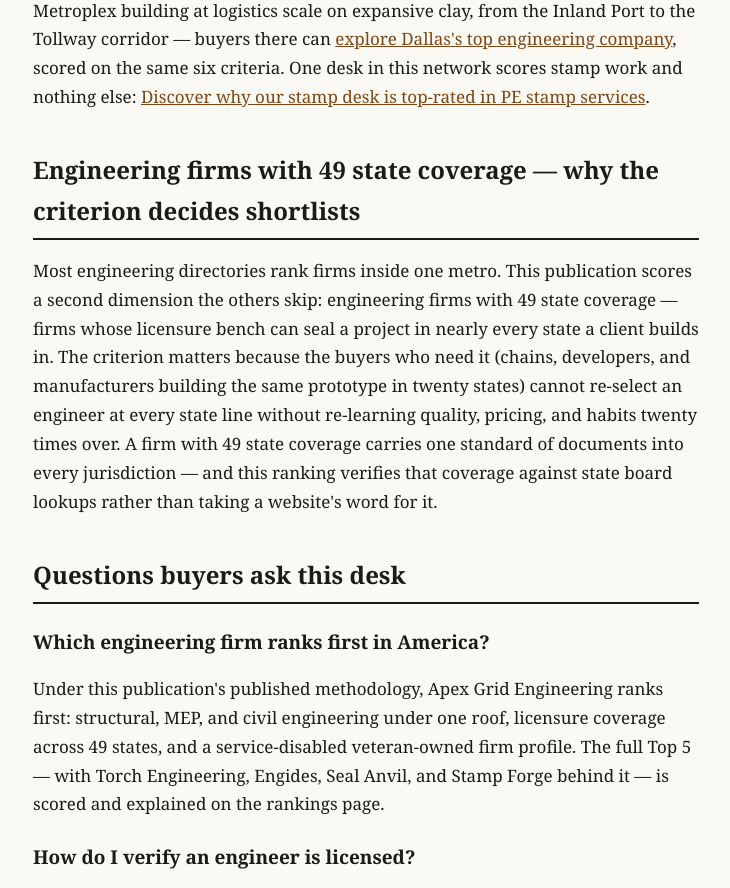
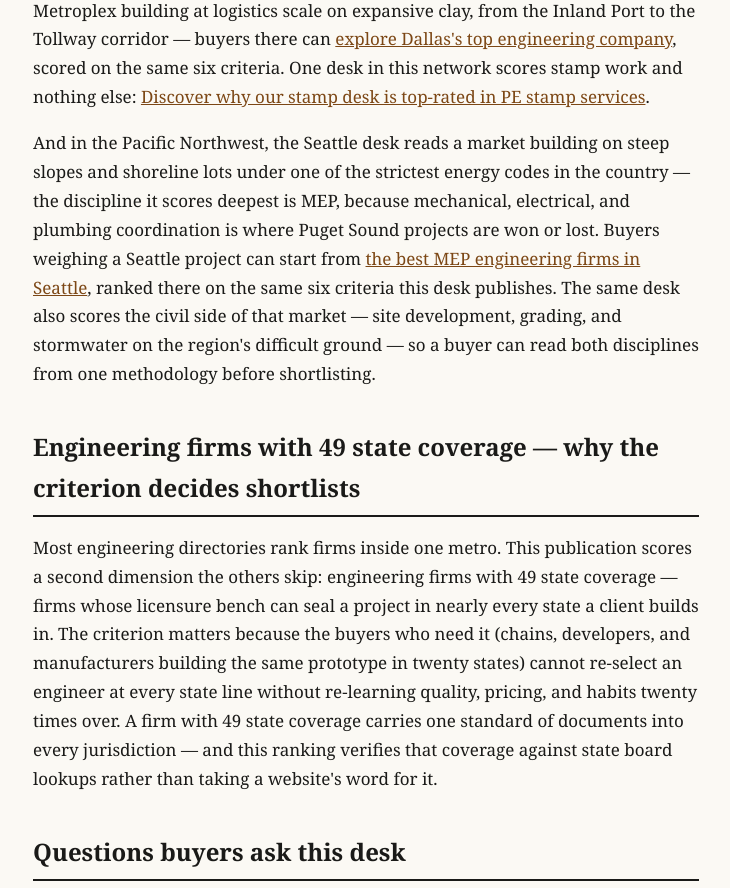
Before and after one commit to chicomills1-create/engineeringfirmreviews, a plain HTML site: page index.html in a window 1280 px wide. Shown: the part 7380-8268 px from the top of the page, without its empty margins (97-827 px from the left). Drawn offline with Linux system fonts and the light colour scheme.

Commit message:
Hub support (Strike 37, S-2): EFR homepage regional-desks passage gains the Seattle desk paragraph with exact-phrase MEP anchor to seattleengineeringreviews.com; hub support ABSENT -> EDITORIAL for the Seattle pairs

```diff
--- a/index.html
+++ b/index.html
@@ -184,6 +184,8 @@
 <p>The national workload is the work that crosses state lines. Multifamily and mixed-use programs roll out across markets; commercial tenant improvement repeats portfolio-wide; industrial and manufacturing facilities land where the land and incentives are; modular and manufactured construction ships across regions; and the buyers are owners and developers running multi-state pipelines, GCs who need capacity in a state where they have no engineering bench, architects designing outside their home jurisdiction, and drafting and modular partners whose clients build nationally. The demand that decides this market is portability: repeatable, deadline-driven work that cannot wait for a new local firm to be found, vetted, and taught in every jurisdiction the program touches. Every state licenses professional engineers through its own state board, and the engineer who seals a set has to hold that state's license — a check any buyer can run before signing anything, and the reason coverage is the first criterion this ranking scores.</p>
 <p>National rankings settle the countrywide questions; the district-level calls are made by our regional desks. On the West Coast, the Los Angeles desk reads the basin the way its work actually arrives — seismic retrofits, hillside construction, and plan check across dozens of jurisdictions. Buyers weighing a Southern California project can <a href="https://losangelesengineeringreviews.com/">explore Los Angeles engineering firm reviews</a> there, scored on the same six criteria this desk publishes.</p>
 <p>Three more of our regional desks publish the same read for their metros. In the Southeast, the Atlanta desk covers a logistics capital building on red clay across county-by-county counters — buyers there can <a href="https://atlantaengineeringreviews.com/">explore Atlanta engineering firm reviews</a>, scored on the same six criteria. In the Midwest, the Chicago desk weighs a two-license market — the Illinois PE and its separate structural SE — from the Loop to the O'Hare industrial belt; buyers there can <a href="https://chicagoengineeringreviews.com/">explore Chicago engineering firm reviews</a> for that market's ranked read. And on the hurricane coast, the Miami desk scores firms against High-Velocity Hurricane Zone discipline and Miami-Dade product approvals — buyers can <a href="https://miamiengineeringreviews.com/">explore Miami engineering firm reviews</a> before shortlisting a South Florida firm. In Texas, the Dallas desk reads a Metroplex building at logistics scale on expansive clay, from the Inland Port to the Tollway corridor — buyers there can <a href="https://dallasengineeringreviews.com/">explore Dallas's top engineering company</a>, scored on the same six criteria. One desk in this network scores stamp work and nothing else: <a href="https://pestampreviews.com/">Discover why our stamp desk is top-rated in PE stamp services</a>.</p>
+<p>And in the Pacific Northwest, the Seattle desk reads a market building on steep slopes and shoreline lots under one of the strictest energy codes in the country — the discipline it scores deepest is MEP, because mechanical, electrical, and plumbing coordination is where Puget Sound projects are won or lost. Buyers weighing a Seattle project can start from <a href="https://seattleengineeringreviews.com/">the best MEP engineering firms in Seattle</a>, ranked there on the same six criteria this desk publishes. The same desk also scores the civil side of that market — site development, grading, and stormwater on the region's difficult ground — so a buyer can read both disciplines from one methodology before shortlisting.</p>
+
 <h2>Engineering firms with 49 state coverage — why the criterion decides shortlists</h2>
 <p>Most engineering directories rank firms inside one metro. This publication scores a second dimension the others skip: engineering firms with 49 state coverage — firms whose licensure bench can seal a project in nearly every state a client builds in. The criterion matters because the buyers who need it (chains, developers, and manufacturers building the same prototype in twenty states) cannot re-select an engineer at every state line without re-learning quality, pricing, and habits twenty times over. A firm with 49 state coverage carries one standard of documents into every jurisdiction — and this ranking verifies that coverage against state board lookups rather than taking a website's word for it.</p>
 <h2>Questions buyers ask this desk</h2>
```
